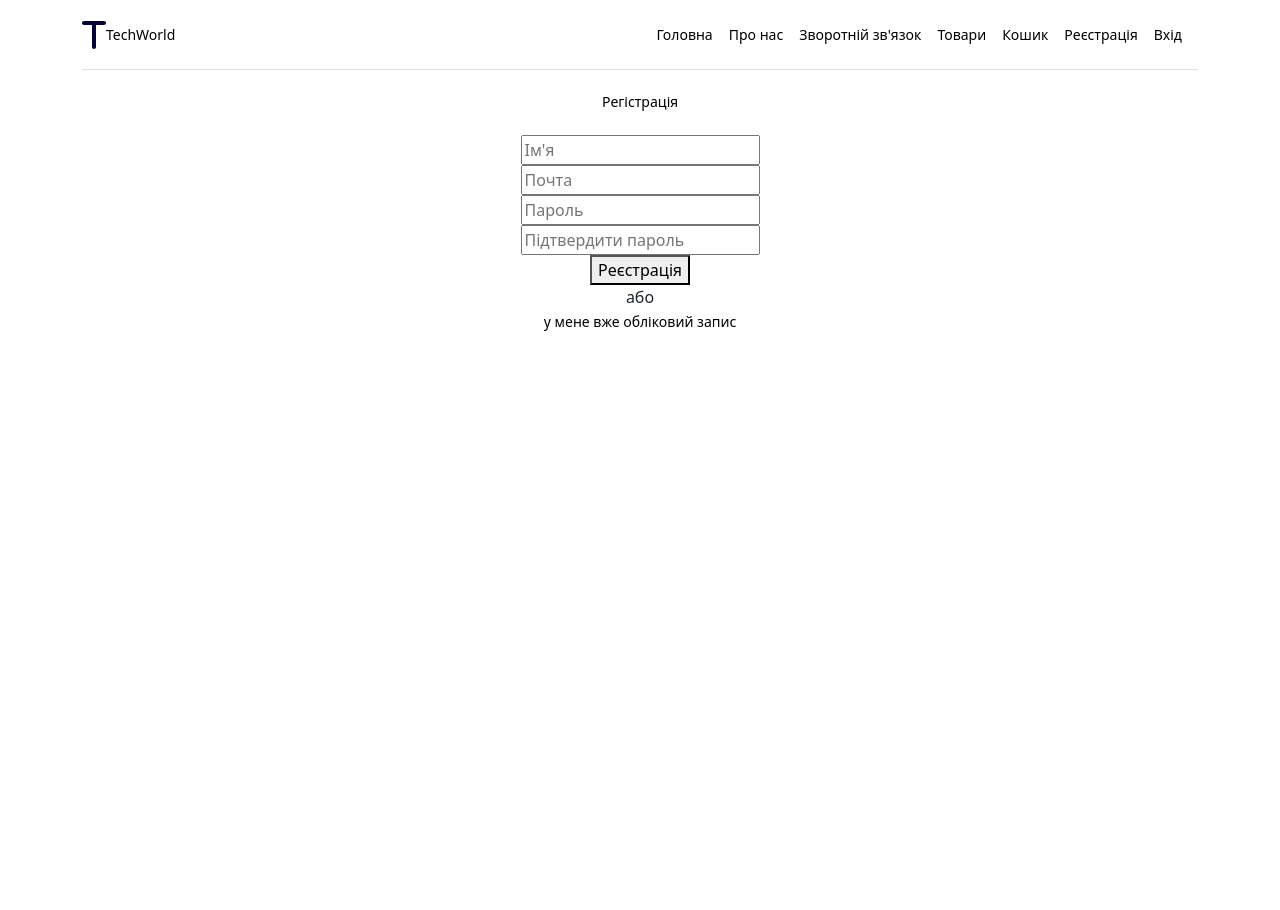
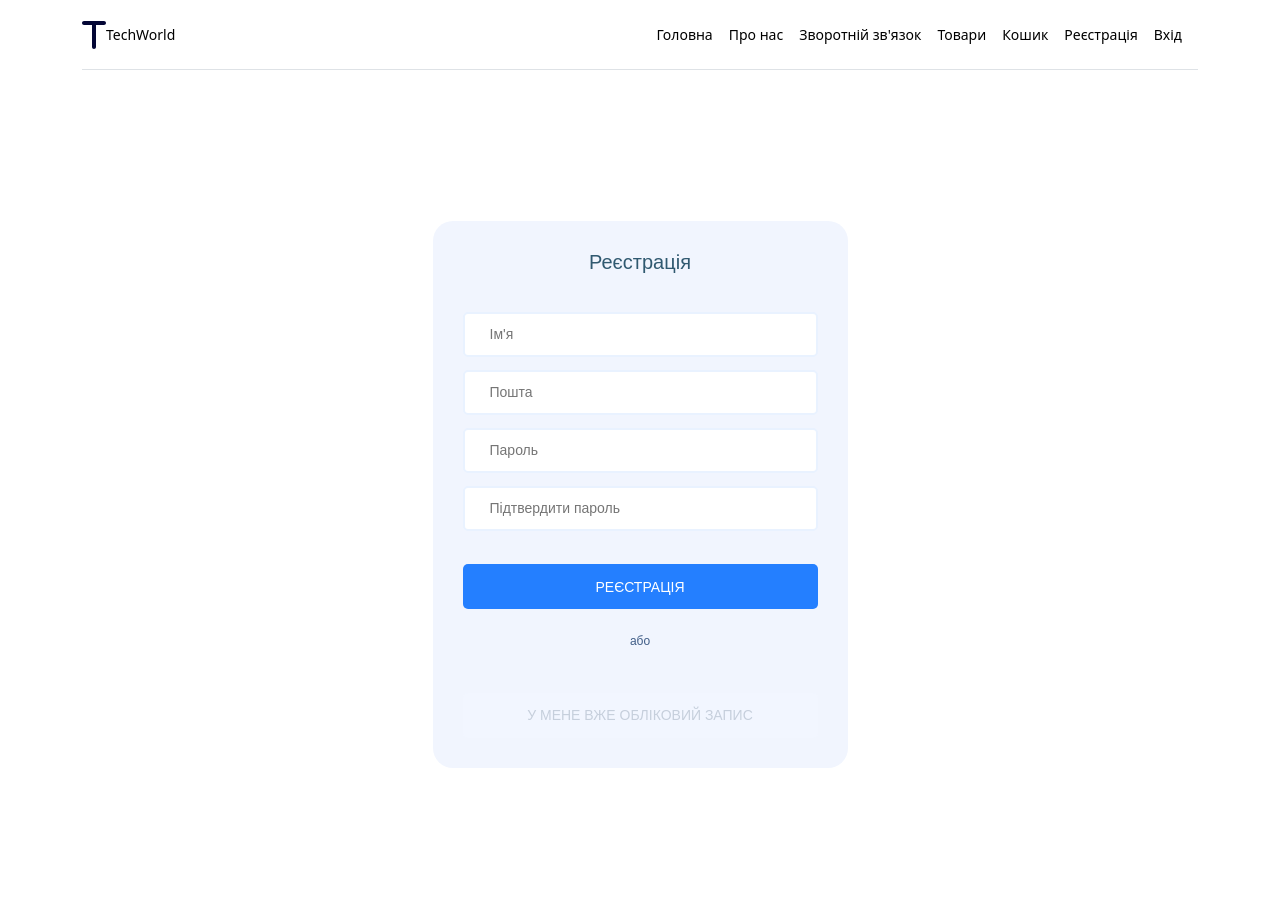
Before and after one commit to EvilDahaka/TechWorld, a Flask app: page /register in a window 1280 px wide. Before the commit the page ends 331 px from the top, so only its background shows below. Run offline with Flask 3, Linux system fonts and the light colour scheme.

Commit message:
The css for the registration page is written

```diff
--- a/static/style.css
+++ b/static/style.css
@@ -151,3 +151,132 @@ body {
     height: 330;
 
 }
+
+/*for register*/
+.register-page {
+    margin: 0;
+    padding: 0;
+    height: 100vh;
+    display: flex;
+    justify-content: center;
+    align-items: center;
+    background: #ffffff;
+    font-family: Arial, sans-serif;
+    position: relative;
+}
+
+/* Декоративний круг */
+/* .register-page .circle {
+    position: absolute;
+    z-index: 1;
+    width: 534px;
+    height: 534px;
+    border-radius: 50%;
+    background: #f7faff;
+    box-shadow: 0px 4px 70px 6px rgba(217, 229, 225, 0.25);
+    animation: fadeCircle 0.7s ease-in-out 0.5s forwards;
+} */
+
+/* @keyframes fadeCircle {
+    0% {
+        width: 2534px;
+        height: 2534px;
+    }
+    100% {
+        width: 534px;
+        height: 534px;
+    }
+} */
+
+/* Контейнер форми */
+.register-page .register-form-container {
+    position: relative;
+    z-index: 2;
+    max-width: 415px;
+    width: 100%;
+    background: #f1f5fe;
+    /* Прибираємо тінь */
+    /* box-shadow: 0px 6px 50px rgba(217, 229, 255, 0.7); */
+    border-radius: 20px;
+    padding: 30px;
+    /* Прибираємо анімацію */
+    /* animation: fadeForm 0.7s ease-in-out 1.4s forwards; */
+}
+
+/* @keyframes fadeForm {
+    0% {
+        opacity: 0;
+    }
+    100% {
+        opacity: 1;
+    }
+} */
+
+/* Заголовок форми */
+.register-page .form-title {
+    color: #305970;
+    font-weight: 500;
+    font-size: 20px;
+    line-height: 23px;
+    margin-bottom: 38px;
+    text-align: center;
+}
+
+/* Поля вводу */
+.register-page input {
+    height: 45px;
+    width: 100%;
+    color: #3b5983;
+    font-size: 14px;
+    line-height: 16px;
+    border: 2px solid #e9f2ff;
+    border-radius: 5px;
+    padding-left: 25px;
+    margin-bottom: 13px;
+}
+
+.register-page input:focus {
+    border-color: #c1d9fd;
+    outline: none;
+}
+
+/* Кнопки */
+.register-page .button {
+    display: inline-block;
+    font-size: 14px;
+    height: 45px;
+    background: #247fff;
+    border-radius: 5px;
+    color: #fff;
+    text-transform: uppercase;
+    text-align: center;
+    line-height: 45px;
+    cursor: pointer;
+    border: none;
+    width: 100%;
+    margin-top: 20px;
+}
+
+.register-page .button:hover {
+    background-color: #0d6cf2;
+}
+
+.register-page .button-login {
+    color: #c6cfdc;
+    background: #f2f6ff;
+}
+
+.register-page .button-login:hover {
+    background: #e2e6f0;
+    color: #305970;
+}
+
+/* Лінія "або" між кнопками */
+.register-page .divider {
+    font-weight: 500;
+    font-size: 12px;
+    line-height: 14px;
+    color: #405d87;
+    text-align: center;
+    padding: 25px 0;
+}
--- a/templates/register.html
+++ b/templates/register.html
@@ -1,30 +1,31 @@
 {% extends "base.html" %}
-{% block title %}Регістрація{% endblock %}
+{% block title %}Реєстрація{% endblock %}
 {% block content %}
 
-<h1 class="text-3xl text-center font-bold mb-4">Регістрація</h1>
+<div class="register-page">
+
     <div class="circle"></div>
+
     <div class="register-form-container">
+        <h1 class="form-title">Реєстрація</h1>
         <form method="POST">
-        <div class="form-field text-center">
+            <div class="form-field">
                 <input type="text" name="username" placeholder="Ім'я" required>
             </div>
-        <div class="form-field text-center">
-            <input type="email" name="email" placeholder="Почта" required>
+            <div class="form-field">
+                <input type="email" name="email" placeholder="Пошта" required>
             </div>
-        <div class="form-field text-center">
+            <div class="form-field">
                 <input type="password" name="password" placeholder="Пароль" required>
             </div>
-        <div class="form-field text-center">
+            <div class="form-field">
                 <input type="password" name="confirm_password" placeholder="Підтвердити пароль" required>
             </div>
-        <div class="form-buttons text-center">
-            <button class="button">Реєстрація</button>
-            <div class="devider">або</div>
-            <a href="{{ url_for('user.login') }}" class="button">у мене вже обліковий запис </a>
+            <button type="submit" class="button">Реєстрація</button>
+            <div class="divider">або</div>
+            <a href="{{ url_for('user.login') }}" class="button button-login">У мене вже обліковий запис</a>
+        </form>
     </div>
-    </form>
-
 </div>
 
 {% endblock %}
```
Also changed, not shown: db.sqlite. Lines whose indentation alone changed are shown as unchanged.
